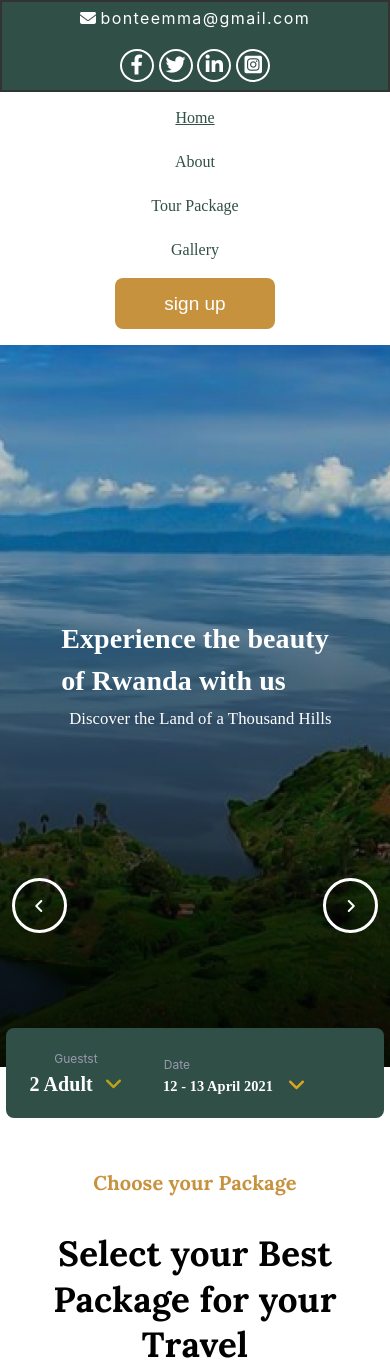
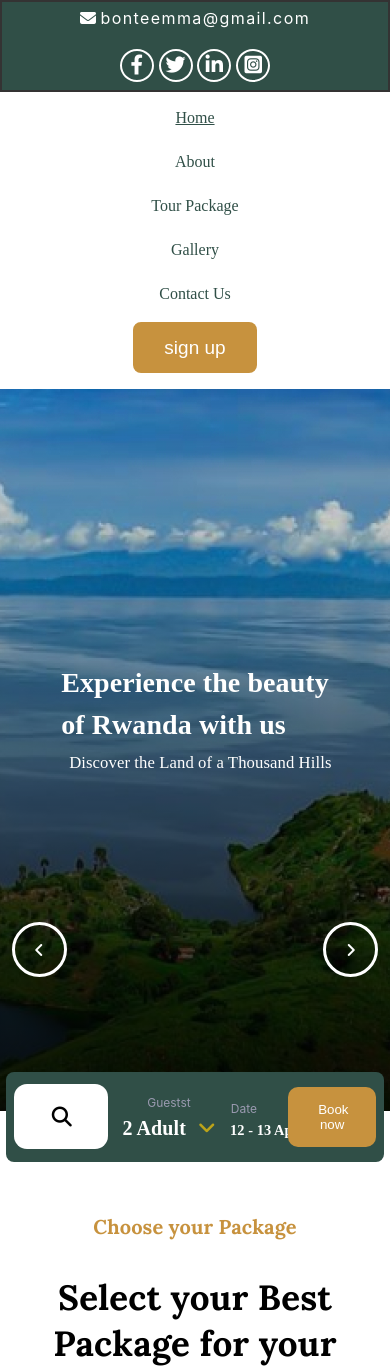
Before and after one commit to MALWICK/Tourisime, a React (Create React App) app: page / in a window 390 px wide. Shown: the top 1372 px of the page. Built offline with nearby package versions, Linux system fonts and the light colour scheme.

Commit message:
created basic changes

```diff
--- a/src/component/detailnavbar/Detailnavbar.module.css
+++ b/src/component/detailnavbar/Detailnavbar.module.css
@@ -114,17 +114,27 @@
   }
 }
 
-@media (max-width: 500px) {
+@media (max-width: 600px) {
   .blog {
     display: none;
   }
 
-  .cont {
-    display: none;
+  .secondnavbar__menulink {
+    width: 100%;
+    gap: 2px;
+    justify-content: space-around;
+  }
+
+  .secondnavbar__holderbtn {
+    width: 130px;
+  }
+
+  .secondnavbar__holderbtn button {
+    width: 124px;
   }
 }
 
-@media (max-width: 400px) {
+@media (max-width: 450px) {
   .secondnavbar {
     height: fit-content;
     gap: 2px;
--- a/src/pages/home/booking/Booking.module.css
+++ b/src/pages/home/booking/Booking.module.css
@@ -124,7 +124,6 @@ i {
   /*  background-color: green; */
 }
 
-
 .dates {
   height: 40px;
   width: 164px;
@@ -226,12 +225,26 @@ i {
   }
 }
 
-@media(max-width:400px) {
+@media (max-width: 600px) {
+  .booking__container {
+    gap: 11px;
+  }
+
   .search_inputs {
-    display: none;
+    width: 186px;
   }
 
   .booking__holderbtn button {
-    display: none;
+    width: 124px;
   }
 }
+
+@media (max-width: 450px) {
+  .search_inputs {
+    width: 106px;
+  }
+
+  .booking__holderbtn button {
+    width: 88px;
+  }
+}
```
